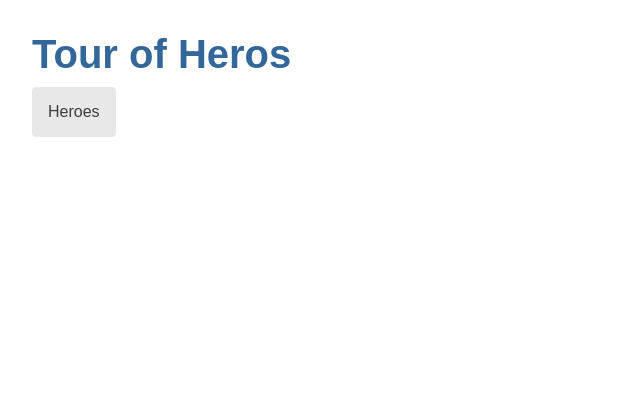
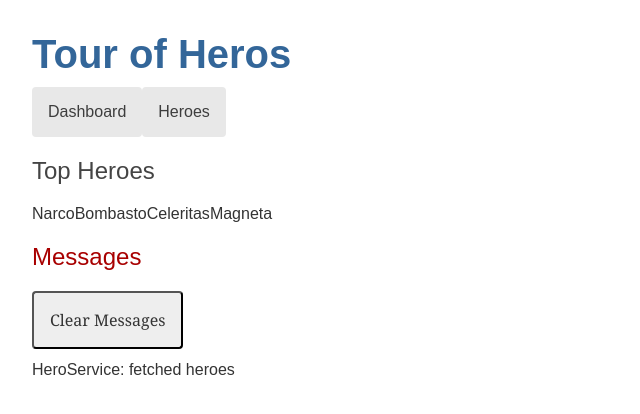
Before and after one commit to mackenzieweaver/angular-tour-of-heros, an Angular app: page /dashboard in a window 1280 px wide. Before the commit this address led to /. Shown: the top 414 px of the page, without its empty margins (0-640 px from the left). Built offline with nearby package versions, Linux system fonts and the light colour scheme.

Commit message:
dashboard component

```diff
--- a/src/app/app-routing.module.ts
+++ b/src/app/app-routing.module.ts
@@ -1,9 +1,12 @@
 import { NgModule } from '@angular/core';
 import { RouterModule, Routes } from '@angular/router';
+import { DashboardComponent } from './dashboard/dashboard.component';
 import { HeroesComponent } from './heroes/heroes.component';
 
 const routes: Routes = [
-  { path: 'heroes', component: HeroesComponent }
+  { path: 'heroes', component: HeroesComponent },
+  { path: 'dashboard', component: DashboardComponent },
+  { path: '', redirectTo: '/dashboard', pathMatch: 'full' }
 ];
 
 @NgModule({
--- a/src/app/app.component.html
+++ b/src/app/app.component.html
@@ -1,4 +1,7 @@
 <h1 id="main-content-header">{{ title }}</h1>
-<nav><a routerLink="/heroes">Heroes</a></nav>
+<nav>
+    <a routerLink="/dashboard">Dashboard</a>
+    <a routerLink="/heroes">Heroes</a>
+</nav>
 <router-outlet></router-outlet>
 <app-messages></app-messages>
--- a/src/app/app.module.ts
+++ b/src/app/app.module.ts
@@ -8,13 +8,15 @@ import { FormsModule } from '@angular/forms';
 import { HeroDetailComponent } from './hero-detail/hero-detail.component';
 import { MessagesComponent } from './messages/messages.component';
 import { AppRoutingModule } from './app-routing.module';
+import { DashboardComponent } from './dashboard/dashboard.component';
 
 @NgModule({
   declarations: [
     AppComponent,
     HeroesComponent,
     HeroDetailComponent,
-    MessagesComponent
+    MessagesComponent,
+    DashboardComponent
   ],
   imports: [
     BrowserModule,
--- /dev/null
+++ b/src/app/dashboard/dashboard.component.html
@@ -0,0 +1,4 @@
+<h2>Top Heroes</h2>
+<div class="heroes-menu">
+    <a *ngFor="let hero of heroes">{{ hero.name }}</a>
+</div>
--- /dev/null
+++ b/src/app/dashboard/dashboard.component.ts
@@ -0,0 +1,24 @@
+import { Component, OnInit } from '@angular/core';
+import { Hero } from '../hero';
+import { HeroService } from '../hero.service';
+
+@Component({
+  selector: 'app-dashboard',
+  templateUrl: './dashboard.component.html',
+  styleUrls: ['./dashboard.component.css']
+})
+export class DashboardComponent implements OnInit {
+  heroes: Hero[];
+
+  constructor(private heroService: HeroService) { }
+
+  ngOnInit(): void {
+    this.getHeroes();
+  }
+
+  getHeroes(): void {
+    this.heroService.getHeroes()
+      .subscribe(heroes => this.heroes = heroes.slice(1, 5));
+  }
+
+}
```
Also changed, not shown: src/app/dashboard/dashboard.component.css (added), 1 other file (tests, documents, lock files or other folders).
